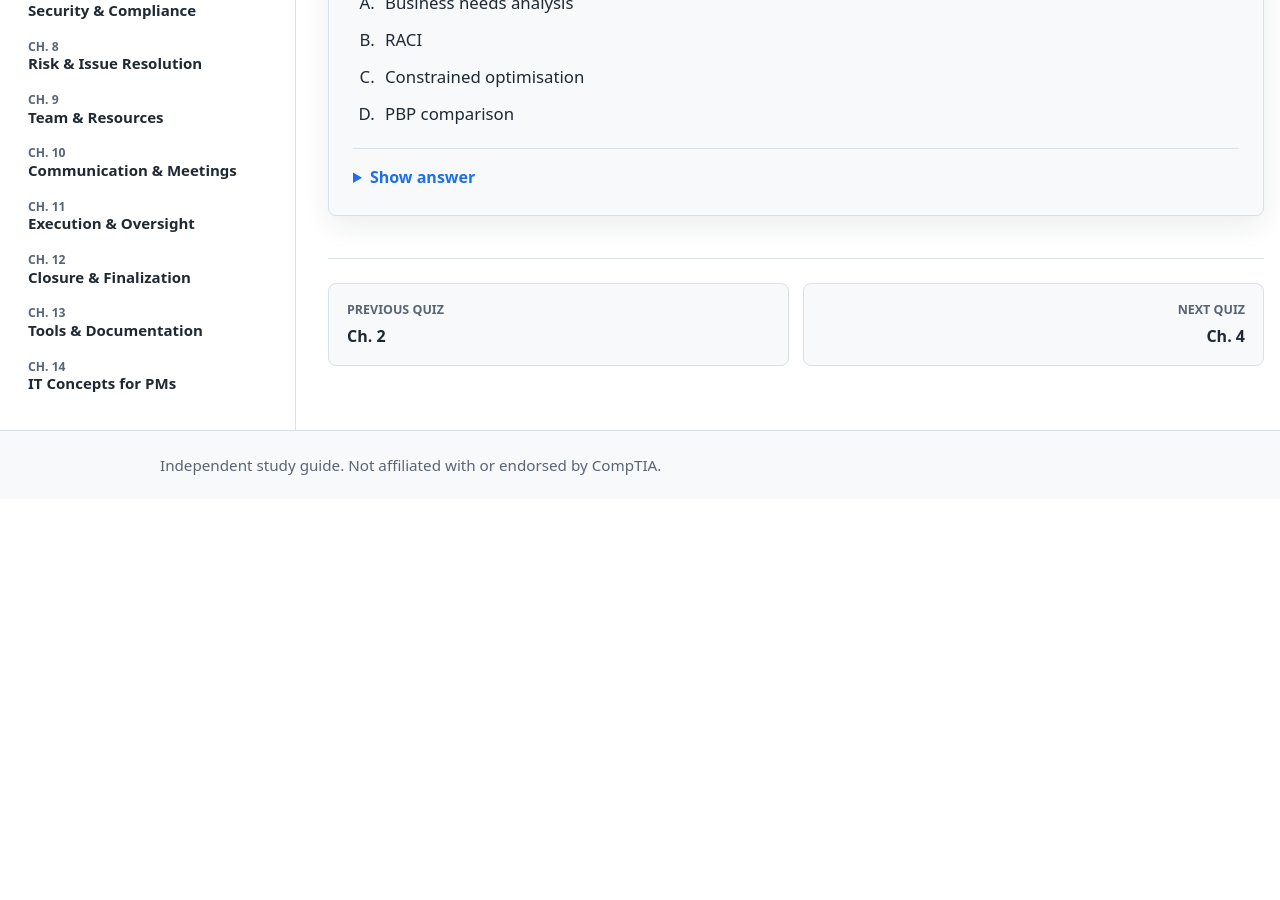
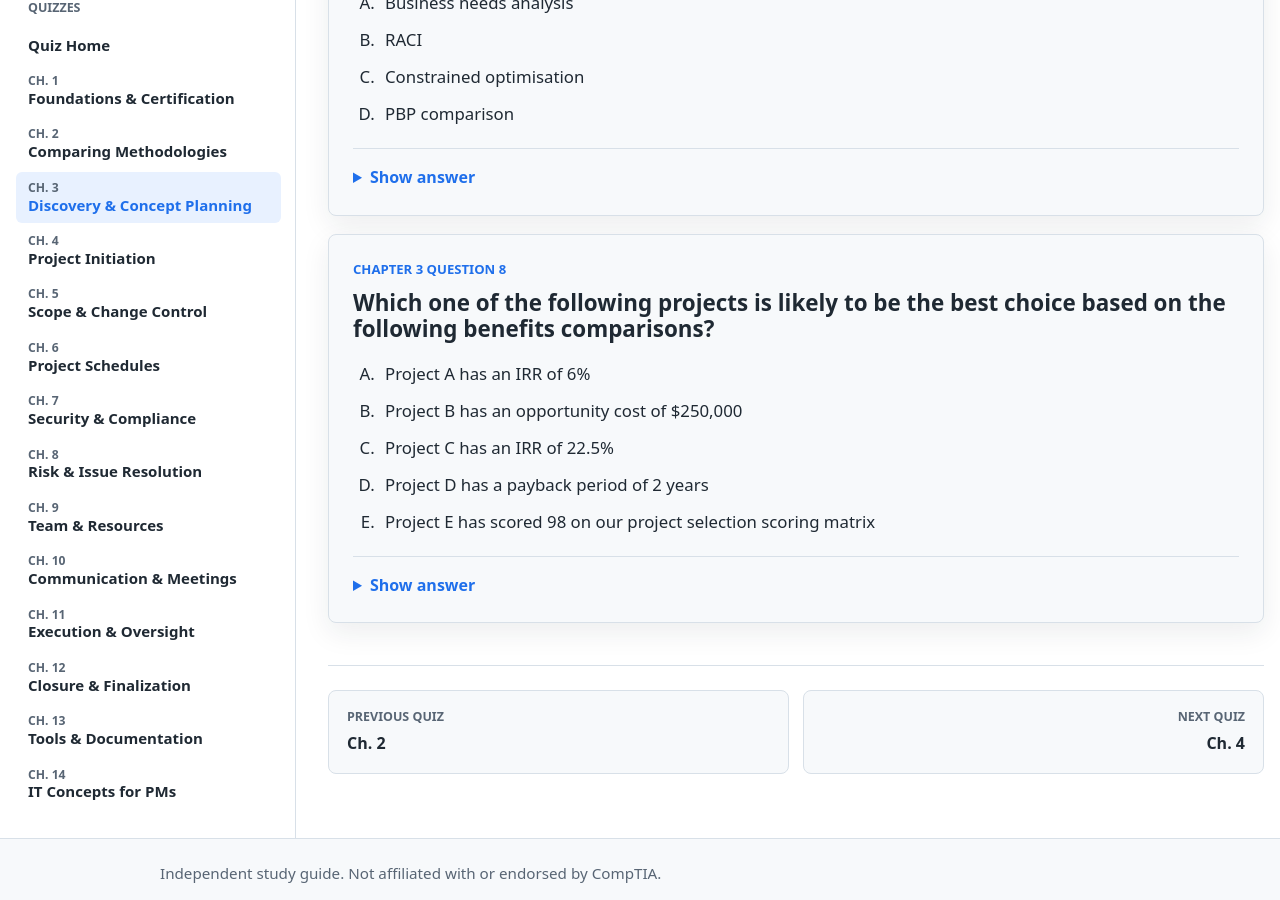
Before and after one commit to teganburns/project-plus-study-guide, a Jekyll site: the page built from quizzes/chapter-03.md, in a window 1280 px wide and 900 px high, scrolled down 2841 px. Built offline with Jekyll 4.4.1, drawn with Linux system fonts in a browser that asks for light colours; before the commit the page ends 3340 px from its top, so only the background shows below that.

Commit message:
Add chapter 3 IRR comparison quiz

```diff
--- a/quizzes/chapter-03.md
+++ b/quizzes/chapter-03.md
@@ -145,4 +145,22 @@ permalink: /quizzes/chapter-03/
       <p><strong>Answer: C and D.</strong> Constrained optimisation is a mathematical project selection approach. PBP stands for Payback Period, which compares how long it will take to recover the project investment; shorter payback periods are usually preferred.</p>
     </details>
   </article>
+
+  <article class="quiz-card">
+    <p class="quiz-meta">Chapter 3 Question 8</p>
+    <h2>Which one of the following projects is likely to be the best choice based on the following benefits comparisons?</h2>
+
+    <ol class="quiz-options" type="A">
+      <li>Project A has an IRR of 6%</li>
+      <li>Project B has an opportunity cost of $250,000</li>
+      <li>Project C has an IRR of 22.5%</li>
+      <li>Project D has a payback period of 2 years</li>
+      <li>Project E has scored 98 on our project selection scoring matrix</li>
+    </ol>
+
+    <details class="quiz-answer">
+      <summary>Show answer</summary>
+      <p><strong>Answer: C.</strong> Project C is the best choice here because it has the stronger IRR. IRR stands for Internal Rate of Return, and a higher IRR is generally preferred when comparing project benefits.</p>
+    </details>
+  </article>
 </section>
```
